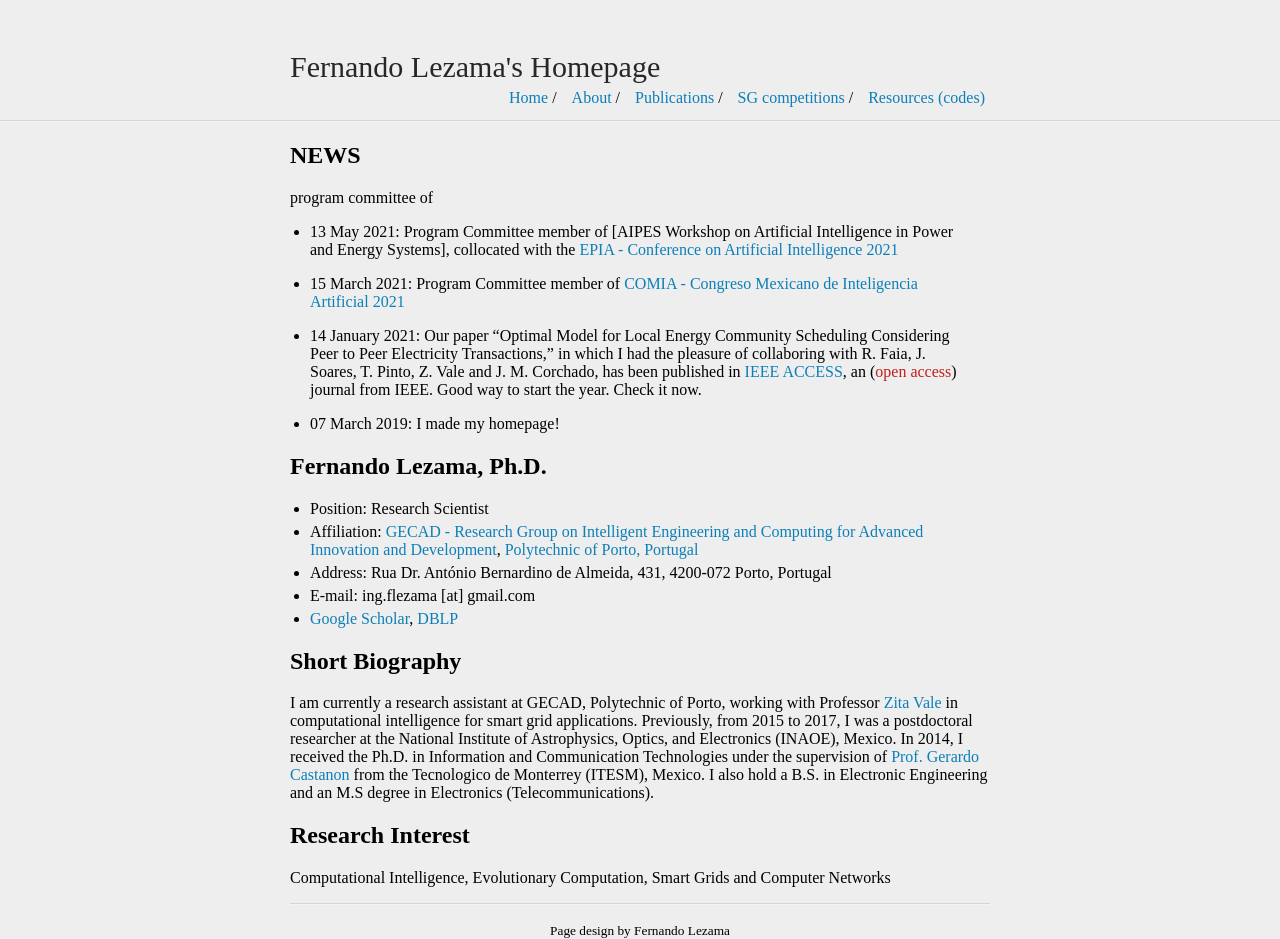
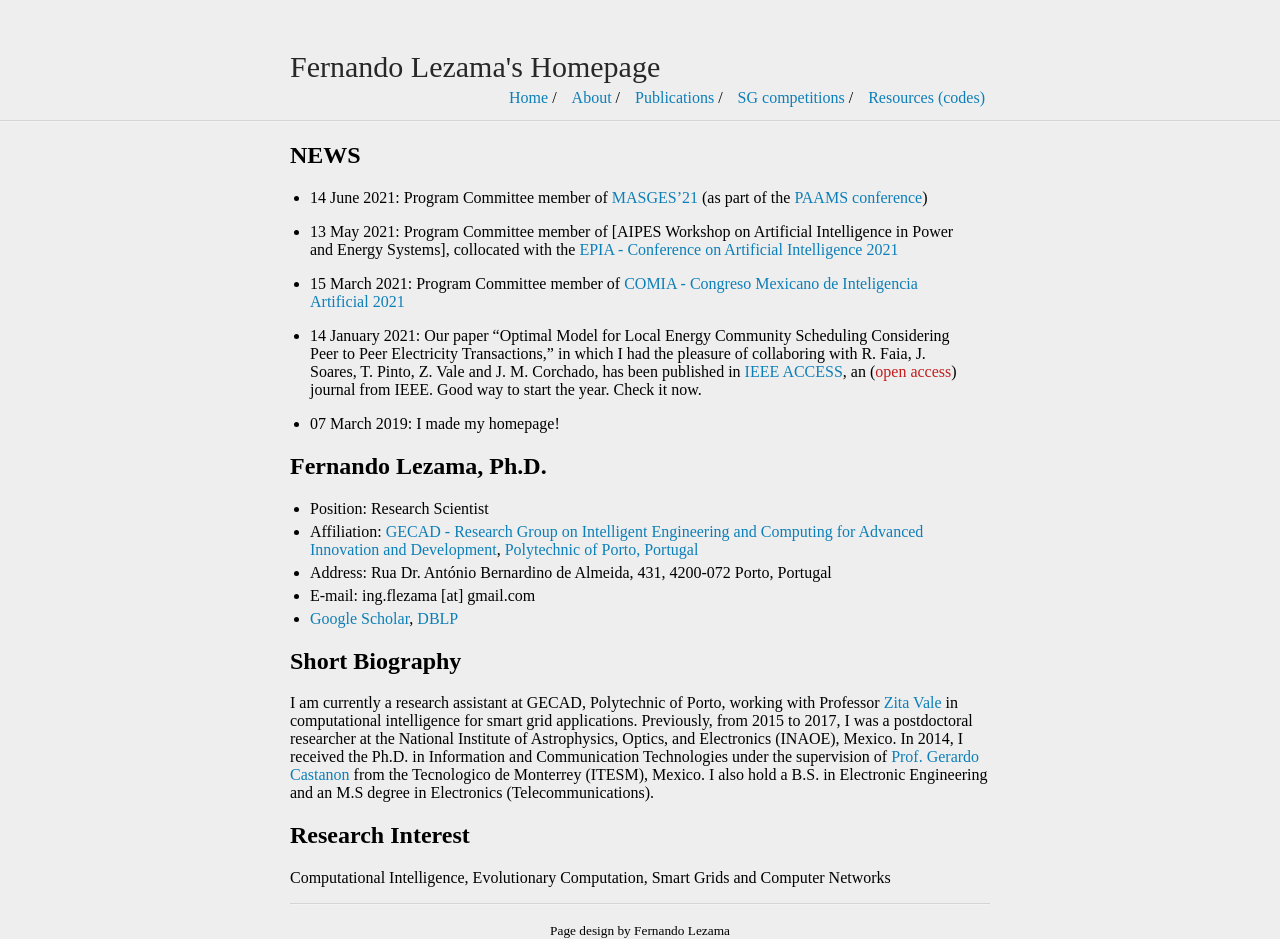
Before and after one commit to fernandolezama/fernandolezama.github.io, a Jekyll site: the page built from index.md, in a window 1280 px wide. Built offline with Jekyll 4.4.1, drawn with Linux system fonts in a browser that asks for light colours.

Commit message:
Update index.md

```diff
--- a/index.md
+++ b/index.md
@@ -5,7 +5,8 @@ title: Fernando Lezama's Homepage
 
 
 ## NEWS
-program committee of
+* 14 June 2021: Program Committee member of [MASGES'21](https://www.paams.net/workshops/masges) (as part of the [PAAMS conference](https://www.paams.net/))
+
 * 13 May 2021: Program Committee member of [AIPES Workshop on Artificial Intelligence in Power and Energy Systems], collocated with the [EPIA - Conference on Artificial Intelligence 2021](http://www.appia.pt/epia2021/)
 
 * 15 March 2021: Program Committee member of [COMIA - Congreso Mexicano de Inteligencia Artificial 2021](http://smia.mx/comia/2021/)
```
